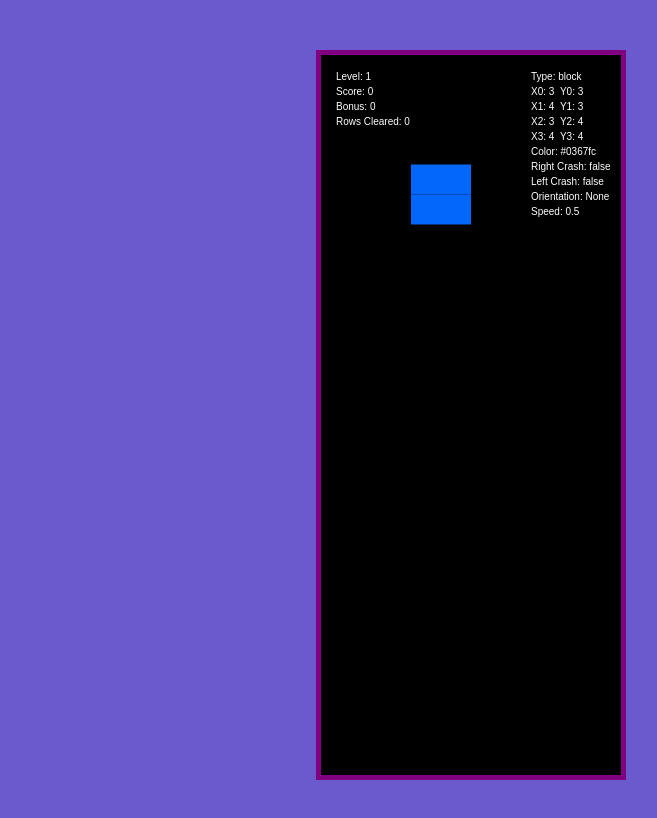
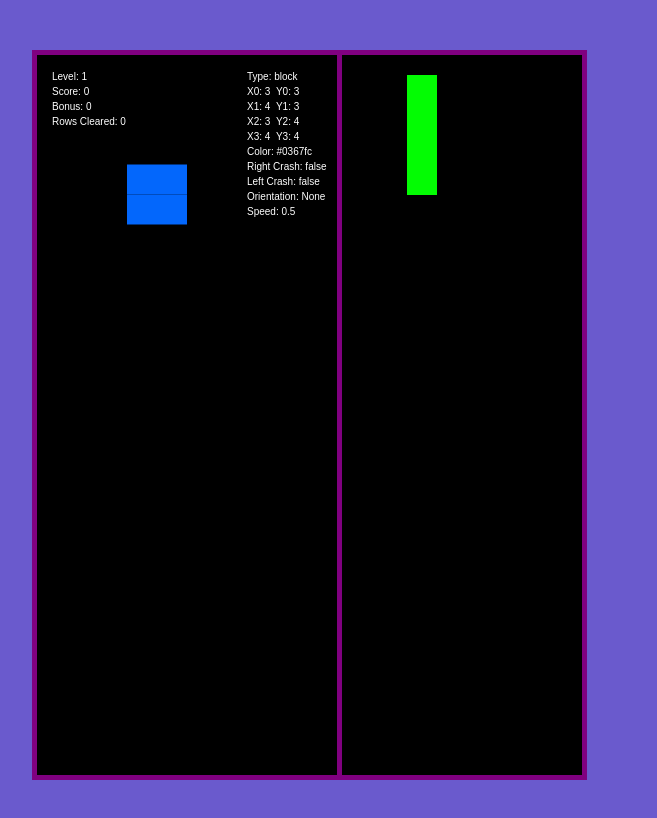
Before and after one commit to mlacosta/Marian-TETRIS, a plain HTML site: page index.html in a window 1280 px wide. Shown: the whole page, without its empty margins (68-725 px from the left). Drawn offline with Linux system fonts and the light colour scheme; a web font is replaced by a local one.

Commit message:
keep improving

```diff
--- a/index.html
+++ b/index.html
@@ -12,7 +12,11 @@
 
 
     <section id= "main">
+        <div id="message">Level UP!</div>
         <canvas id= "playfield" width="300" height="720"></canvas>
+        <div id="info">
+            <canvas id="next" width="120" height="120"></canvas>
+        </div>
     </section>
     <!--section id='debug'>
         <div id='debug window'>
--- a/resources/CSS/style.css
+++ b/resources/CSS/style.css
@@ -1,3 +1,22 @@
+* latin */
+@font-face {
+  font-family: 'Orbitron';
+  font-style: normal;
+  font-weight: 400;
+  font-display: swap;
+  src: url(https://fonts.gstatic.com/s/orbitron/v16/yMJRMIlzdpvBhQQL_Qq7dy0.woff2) format('woff2');
+  unicode-range: U+0000-00FF, U+0131, U+0152-0153, U+02BB-02BC, U+02C6, U+02DA, U+02DC, U+2000-206F, U+2074, U+20AC, U+2122, U+2191, U+2193, U+2212, U+2215, U+FEFF, U+FFFD;
+}
+/* latin */
+@font-face {
+  font-family: 'Orbitron';
+  font-style: normal;
+  font-weight: 700;
+  font-display: swap;
+  src: url(https://fonts.gstatic.com/s/orbitron/v16/yMJRMIlzdpvBhQQL_Qq7dy0.woff2) format('woff2');
+  unicode-range: U+0000-00FF, U+0131, U+0152-0153, U+02BB-02BC, U+02C6, U+02DA, U+02DC, U+2000-206F, U+2074, U+20AC, U+2122, U+2191, U+2193, U+2212, U+2215, U+FEFF, U+FFFD;
+}
+
 *{
     margin: 0;
     padding: 0;
@@ -6,6 +25,7 @@
 
 html{
     background-color: slateblue ;
+    font-family: 'Orbitron', Arial, Helvetica, sans-serif;
 }
 
 body{
@@ -14,28 +34,40 @@ body{
     margin: 0;
     display: block;
 }
+#message{
+    color:black;
+    position: absolute;;
+    top:400px;
+    left:212px;
+    height: 100px;
+    display: none;
+}
 #main{
-    /*width: 400px;
-    height: 640px;
 
-    padding: 50px;*/
     width: 100%;
+    display: flex;
 
 }
 
 #playfield{
     border: 5px solid purple;
-    margin: 50px 30%;
+    margin-top: 50px;
+    margin-left: 100px;
 
 }
 
+#info{
+    border: 5px solid purple;
+    margin-top: 50px;
+    margin-left: -5px;
+    background-color: #44088a;
+    background-color: black;
+    height: 730px;
+    width: 250px;
+    //border: 2px solid black;
+}
 
-#debug{
+#next{
 
-    background-color: white;
-    position: absolute;
-    right: 10%;
-    top:50px;
-    height: 200px;
-    width: 100px;
+    margin: 20px 65px;
 }
--- a/resources/JS/blocks.js
+++ b/resources/JS/blocks.js
@@ -25,6 +25,33 @@ export class Block {
         this.orientation = 'None'
         this.bonusEnable = false;
         this.bonus = 0;
+        this.bodyAbsolute = [];
+
+
+    }
+
+    setBodyAbsolute(){
+        let Xmin = 10000;
+        let Ymin = 10000;
+
+
+        for (let i = 0; i<this.body.length;i++){
+            if(this.body[i].x < Xmin){
+                Xmin = this.body[i].x;
+            }
+            if(this.body[i].y < Ymin){
+                Ymin = this.body[i].y;
+            }
+        }
+
+
+
+
+        for (let i = 0; i<this.body.length;i++){
+            this.bodyAbsolute.push({x:this.body[i].x - Xmin, y:this.body[i].y - Ymin})
+        }
+
+
     }
 
     drawUnit(unit,context){
@@ -36,12 +63,18 @@ export class Block {
             this.gameUnit
             );
     }
-    draw (context){
+    draw (context, absolute = false){
 
+        if(!absolute){
+            for(let i = 0; i<4;i++){
+                this.drawUnit(this.body[i],context);
+            }
+        }else{
+            for(let i = 0; i<4;i++){
+                this.drawUnit(this.bodyAbsolute[i],context);
+            }
+        }
 
-        for(let i = 0; i<4;i++){
-            this.drawUnit(this.body[i],context);
-        }
 
     }
 
@@ -187,6 +220,7 @@ export class Stick extends Block{
 
         this.orientation = 'down';
 
+
     }
 
     rotate(){
@@ -237,6 +271,7 @@ export class Lstick extends Block{
             {x:this.position.x + 2*this.gameUnit, y:this.position.y  + this.gameUnit}]
 
         this.orientation = 'right';
+
 
     }
 
@@ -302,6 +337,7 @@ export class Tstick extends Block{
             {x:this.position.x + this.gameUnit, y:this.position.y  + this.gameUnit}]
 
             this.orientation = 'down';
+
 
     }
 
@@ -371,6 +407,7 @@ export class Rstick extends Block{
             {x:this.position.x + 2*this.gameUnit, y:this.position.y}]
 
         this.orientation = 'right';
+
 
     }
 
--- a/resources/JS/game.js
+++ b/resources/JS/game.js
@@ -1,6 +1,10 @@
 import {increaseSound} from './main.js' ;
 let levelUp = new Audio('./resources/sounds/levelUp.wav');
-let destSound = new Audio('./resources/sounds/destruction.wav');
+
+export let levelUpflag = false;
+export const setLevelUpflag = (value)=>{
+    levelUpflag = value;
+}
 
 export class State {
     constructor(){
@@ -55,6 +59,7 @@ export class Game{
         this.textColor = "#fff";
         this.generateMatrix();
         this.changeBg();
+        this.frameCount = 0;
 
     }
 
@@ -126,6 +131,8 @@ export class Game{
     }
 
     checkDestruction(){
+
+        this.frameCount ++;
         let dim = [this.gameMatrix.length,this.gameMatrix[0].length];
 
         this.rowsDestroyed = 0;
@@ -166,6 +173,9 @@ export class Game{
 
     destroyRow(row){
 
+        let destSound = new Audio('./resources/sounds/destruction.wav');
+        this.frameCount = 0;
+
         let dim = [this.gameMatrix.length,this.gameMatrix[0].length];
 
         for(let x=0; x<dim[0];x++){
@@ -176,23 +186,16 @@ export class Game{
         this.rowsCleared ++;
 
         if (this.rowsCleared < 10){
-
             destSound.play();
-
         }else{
-
                 this.level++;
                 this.rowsCleared = 0;
                 levelUp.play();
                 this.changeBg();
+                levelUpflag = true;
+
             }
-
-
         }
-
-
-
-
 
     changeBg(){
         let color;
--- a/resources/JS/main.js
+++ b/resources/JS/main.js
@@ -13,12 +13,17 @@
 */
 
 import {Block,blockFactory} from './blocks.js';
-import {Game} from './game.js';
+import {Game, levelUpflag, setLevelUpflag} from './game.js';
 import {inputHandler} from './utils.js';
 
 
 let playfield = document.getElementById('playfield');
+let next = document.getElementById('next');
+const message = document.getElementById('message');
+const info = document.getElementById('info');
+
 let context = playfield.getContext('2d');
+let nextCtx = next.getContext('2d');
 let debugMode = true;
 let jumboMode = false;
 let scale = 10;
@@ -46,6 +51,7 @@ let params = {
 let game = new Game(params);
 
 let block = blockFactory(params);
+let nextBlock = blockFactory(params);
 
 let lastTime = 0;
 
@@ -97,6 +103,8 @@ document.addEventListener('keyup', (event)=>{
 //----------------------------------------------------
 
 let showIntro = true;
+let flagCounter = 10000;
+
 const gameLoop = (timeStamp)=>{
     let dt = timeStamp - lastTime;
     lastTime = timeStamp;
@@ -136,6 +144,33 @@ const gameLoop = (timeStamp)=>{
             context.fillText(`Rows Cleared: ${game.rowsCleared}`, GAME_WIDTH*.05, 70);
         }
 
+        // next info
+            nextCtx.fillStyle = game.bgColor;
+            nextCtx.fillRect(0,0,120,120);
+            nextCtx.fillStyle = nextBlock.color;
+            nextBlock.setBodyAbsolute();
+            nextBlock.draw(nextCtx,true);
+            info.style.backgroundColor = game.bgColor;
+
+        //
+
+        //Messages
+
+        if(levelUpflag){
+            flagCounter = 0;
+            setLevelUpflag(false);
+        }
+
+        if(flagCounter <90){
+            flagCounter++;
+            message.style.display = 'block';
+        }else{
+            message.style.display = 'none';
+        }
+
+
+        //
+
         switch (game.state.state){
             case 'new block':
                 block.draw(context);
@@ -147,11 +182,14 @@ const gameLoop = (timeStamp)=>{
                 game.checkDestruction();
                 game.state.newBlock();
                 params.gameSpeed = game.level/2;
-                block = blockFactory(params);
+                block = nextBlock;
+                nextBlock = blockFactory(params);
+
                 break;
             case 'game over':{
                 params.gameSpeed = 0.5;
                 block = blockFactory(params);
+                nextBlock = blockFactory(params);
                 game.state.newBlock();
             }
 
```
